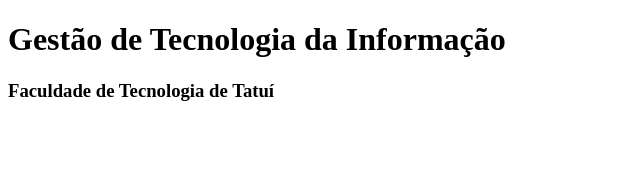
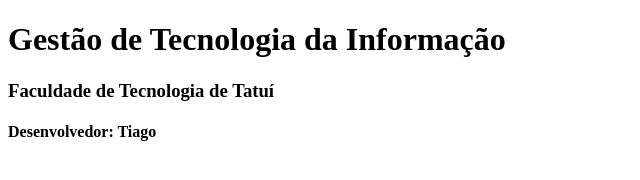
Before and after one commit to tiagom-oliveira/FTI, a plain HTML site: page index.html in a window 1280 px wide. Shown: the whole page, without its empty margins (0-640 px from the left). Drawn offline with Linux system fonts and the light colour scheme.

Commit message:
Credencial

```diff
--- a/index.html
+++ b/index.html
@@ -8,5 +8,6 @@
 <body>
     <h1>Gestão de Tecnologia da Informação</h1>
     <h3>Faculdade de Tecnologia de Tatuí</h3>
+    <h4>Desenvolvedor: Tiago</h4>
 </body>
 </html>
```
